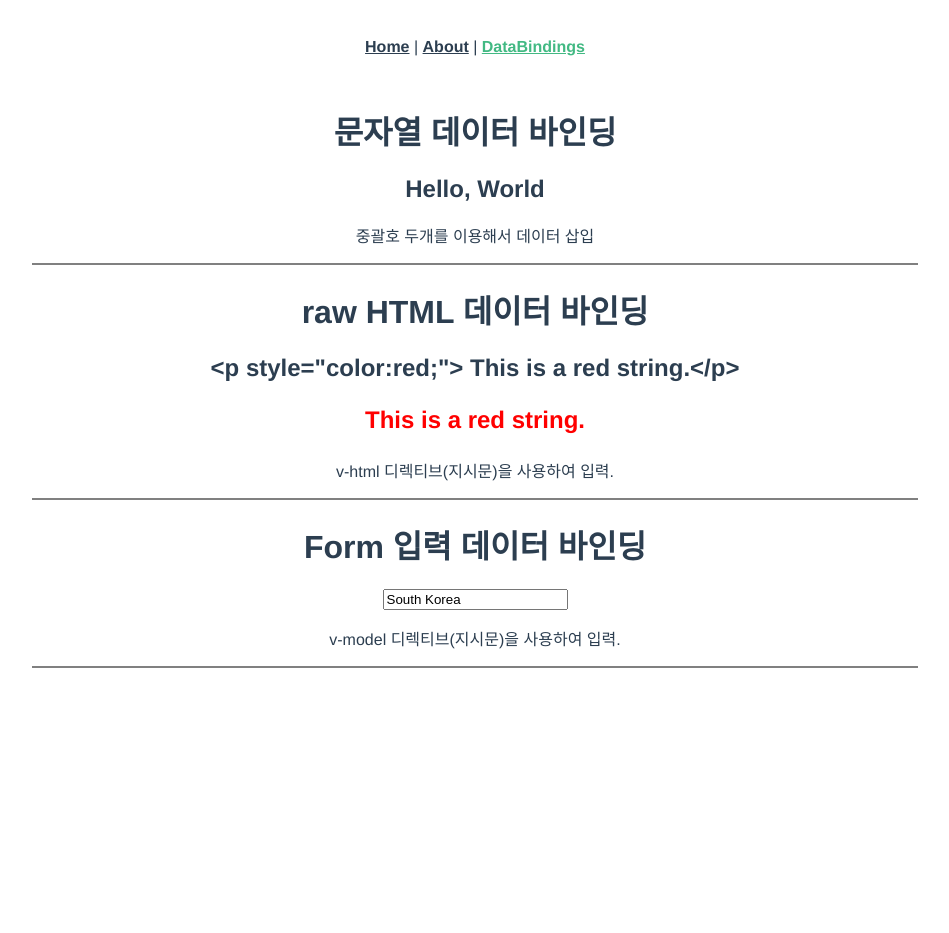
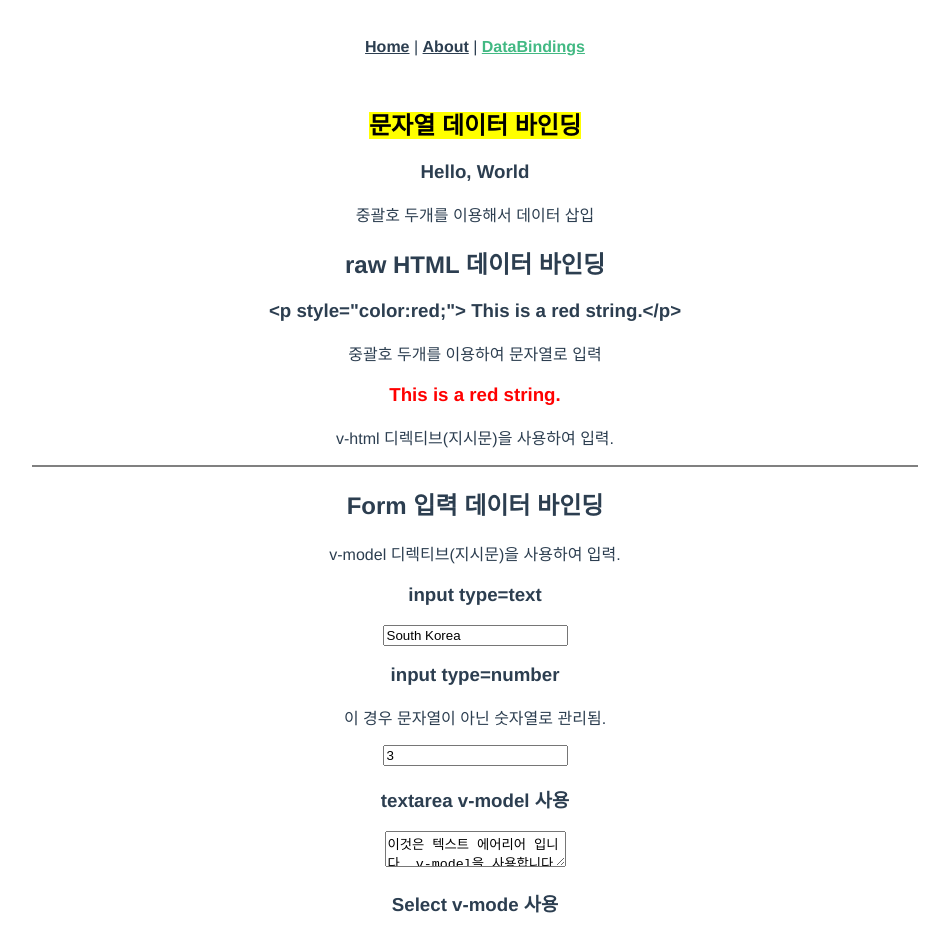
Before and after one commit to iteach12/vue_weekend, a Vue app: page /databinding in a window 1280 px wide. Shown: the top 933 px of the page, without its empty margins (165-1114 px from the left). Before the commit the page ends 800 px from the top, so only its background shows below. Built offline with nearby package versions, Linux system fonts and the light colour scheme.

Commit message:
vue return

```diff
--- a/src/views/DataBinding.vue
+++ b/src/views/DataBinding.vue
@@ -1,17 +1,34 @@
 <template>
-  <h1>문자열 데이터 바인딩</h1>
-  <h2>Hello, {{ title }}</h2>
+  <div>
+  <h2><mark>문자열 데이터 바인딩</mark></h2>
+  <h3>Hello, {{ title }}</h3>
   <p>중괄호 두개를 이용해서 데이터 삽입</p>
+  </div>
+  <div>
+  <h2>raw HTML 데이터 바인딩</h2>
+  <h3>{{ htmlstring }}</h3>
+  <p>중괄호 두개를 이용하여 문자열로 입력</p>
+  <h3 v-html="htmlstring"></h3>
+  <p>v-html 디렉티브(지시문)을 사용하여 입력.</p>
+  </div>
   <hr width="70%" color="gray" />
-  <h1>raw HTML 데이터 바인딩</h1>
-  <h2>{{ htmlstring }}</h2>
-  <h2 v-html="htmlstring"></h2>
-  <p>v-html 디렉티브(지시문)을 사용하여 입력.</p>
-  <hr width="70%" color="gray" />
-  <h1>Form 입력 데이터 바인딩</h1>
+  <div>
+  <h2>Form 입력 데이터 바인딩</h2>
+  <p>v-model 디렉티브(지시문)을 사용하여 입력.</p>
+  <h3>input type=text</h3>
   <input type="text" v-model="valueModel" />
-
-  <p>v-model 디렉티브(지시문)을 사용하여 입력.</p>
+  <h3>input type=number</h3>
+  <p>이 경우 문자열이 아닌 숫자열로 관리됨.</p>
+  <input type="number" v-model="numberModel">
+  <h3>textarea v-model 사용</h3>
+  <textarea v-model="message"></textarea>
+  <h3>Select v-mode 사용</h3>
+  <select v-model="school">
+    <option value="02">성북초</option>
+    <option value="03">횡성초</option>
+    <option value="064">서원초</option>
+  </select>
+  </div>
   <hr width="70%" color="gray" />
 </template>
 <script>
@@ -21,6 +38,9 @@ export default {
       title: 'World',
       htmlstring: '<p style="color:red;"> This is a red string.</p>',
       valueModel: 'South Korea',
+      numberModel:3,
+      message:'이것은 텍스트 에어리어 입니다. v-model을 사용합니다.',
+      school:"064",
     };
   },
 };
```
Also changed, not shown: 1 other file (tests, documents, lock files or other folders).
